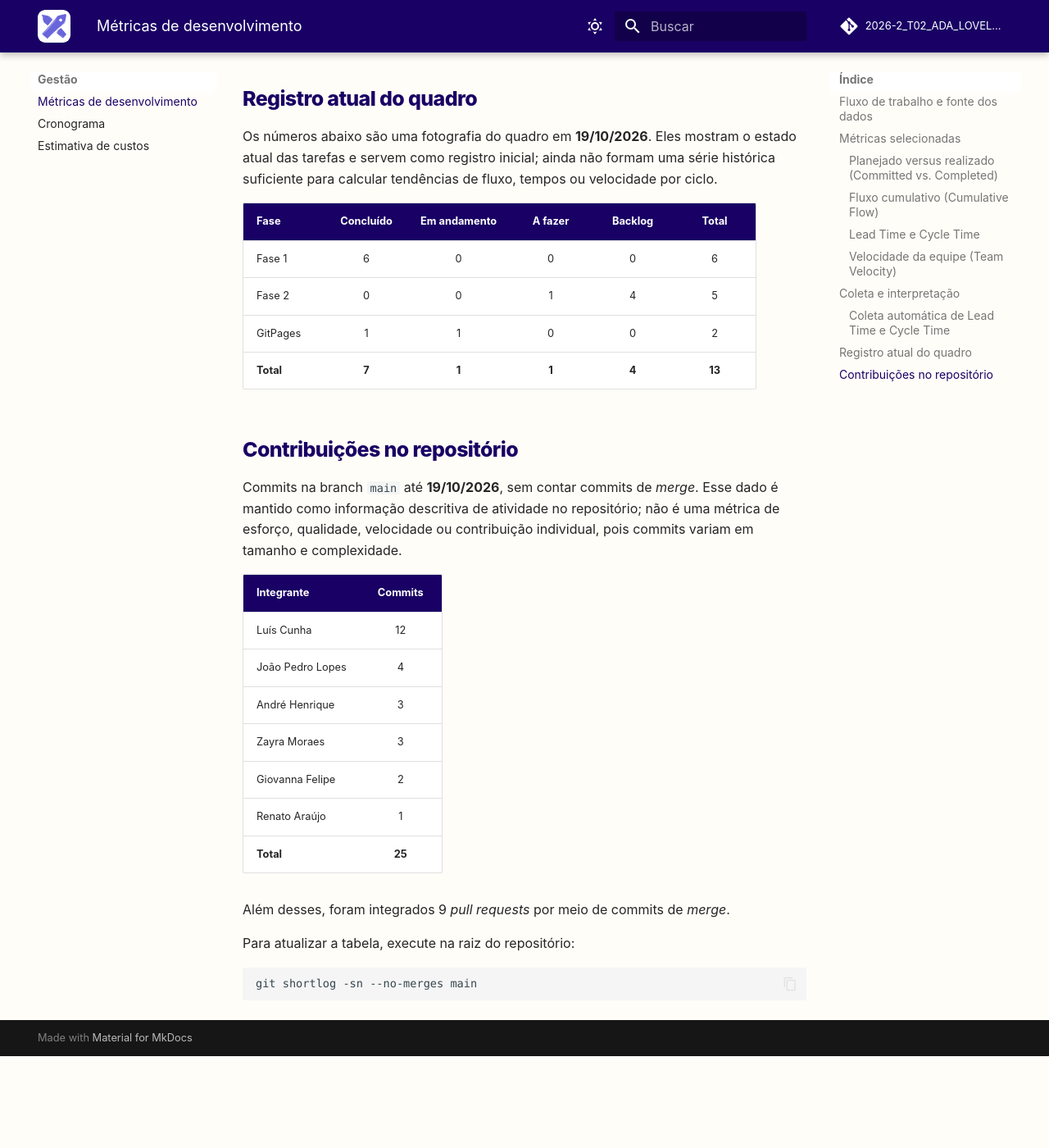
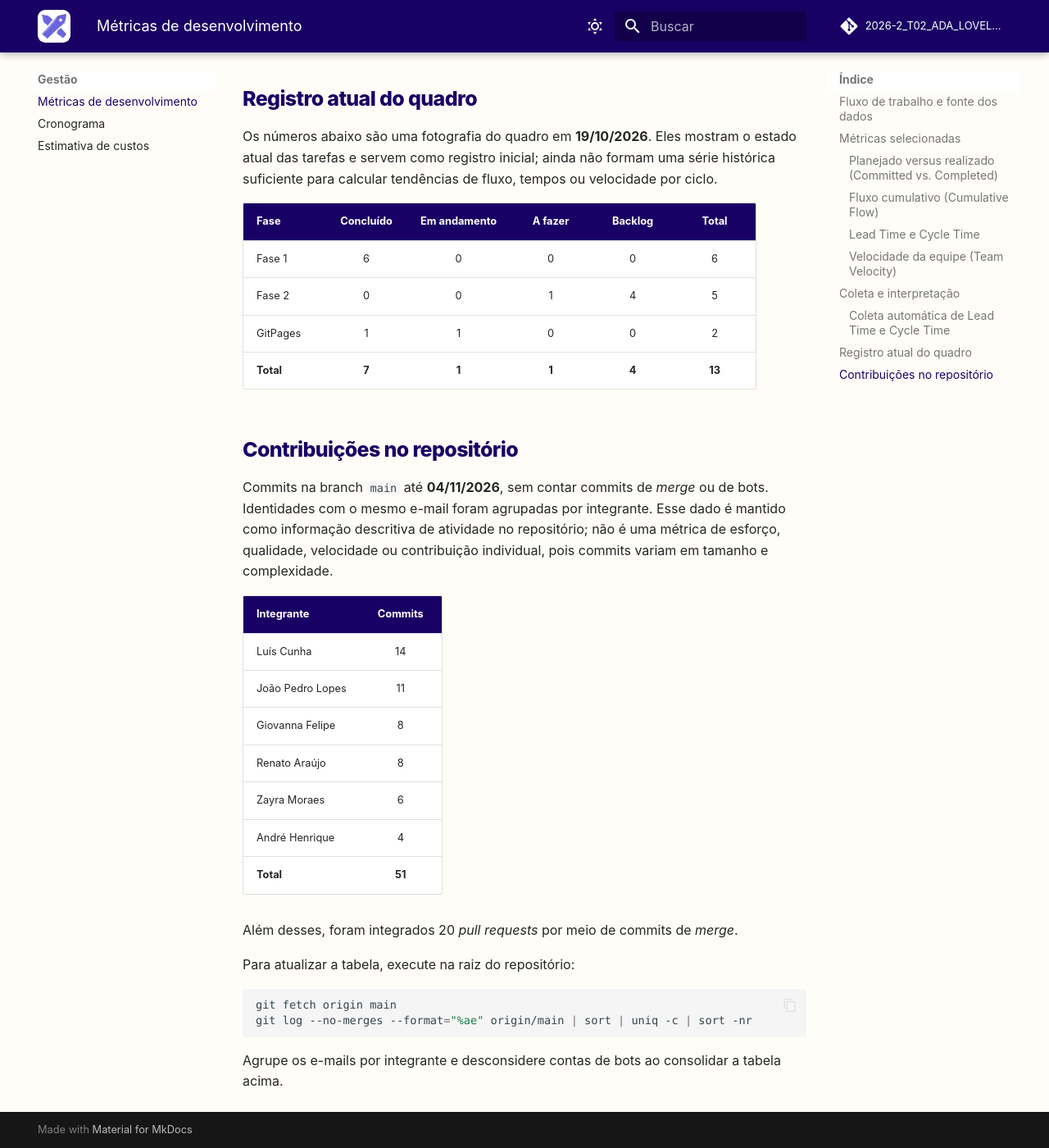
Before and after one commit to FCTE-Qualidade-de-Software-1/2026-2_T02_ADA_LOVELACE, an MkDocs documentation site: the page built from docs/gestao/metricas.md, in a window 1280 px wide and 1400 px high, scrolled down 4028 px. Shown: the whole window at 82% size. Built offline with MkDocs 1.6.1 and Material for MkDocs 9.7.7, drawn with Linux system fonts in a browser that asks for light colours; comment, search, counter and statistics services are not loaded; before the commit the page ends 5316 px from its top, so only the background shows below that.

Commit message:
docs: atualiza contagem de commits dos integrantes

````diff
--- a/docs/gestao/metricas.md
+++ b/docs/gestao/metricas.md
@@ -174,26 +174,31 @@ velocidade por ciclo.
 
 ## Contribuições no repositório
 
-Commits na branch `main` até **19/10/2026**, sem contar commits de *merge*.
+Commits na branch `main` até **04/11/2026**, sem contar commits de *merge*
+ou de bots. Identidades com o mesmo e-mail foram agrupadas por integrante.
 Esse dado é mantido como informação descritiva de atividade no repositório;
 não é uma métrica de esforço, qualidade, velocidade ou contribuição
 individual, pois commits variam em tamanho e complexidade.
 
 | Integrante | Commits |
 | --- | :---: |
-| Luís Cunha | 12 |
-| João Pedro Lopes | 4 |
-| André Henrique | 3 |
-| Zayra Moraes | 3 |
-| Giovanna Felipe | 2 |
-| Renato Araújo | 1 |
-| **Total** | **25** |
+| Luís Cunha | 14 |
+| João Pedro Lopes | 11 |
+| Giovanna Felipe | 8 |
+| Renato Araújo | 8 |
+| Zayra Moraes | 6 |
+| André Henrique | 4 |
+| **Total** | **51** |
 
-Além desses, foram integrados 9 *pull requests* por meio de commits de
+Além desses, foram integrados 20 *pull requests* por meio de commits de
 *merge*.
 
 Para atualizar a tabela, execute na raiz do repositório:
 
 ```bash
-git shortlog -sn --no-merges main
+git fetch origin main
+git log --no-merges --format="%ae" origin/main | sort | uniq -c | sort -nr
 ```
+
+Agrupe os e-mails por integrante e desconsidere contas de bots ao consolidar
+a tabela acima.
````
